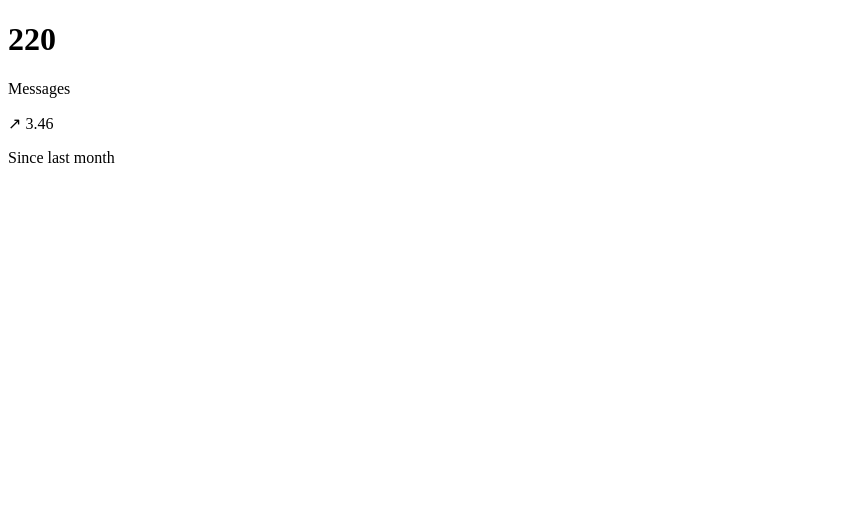
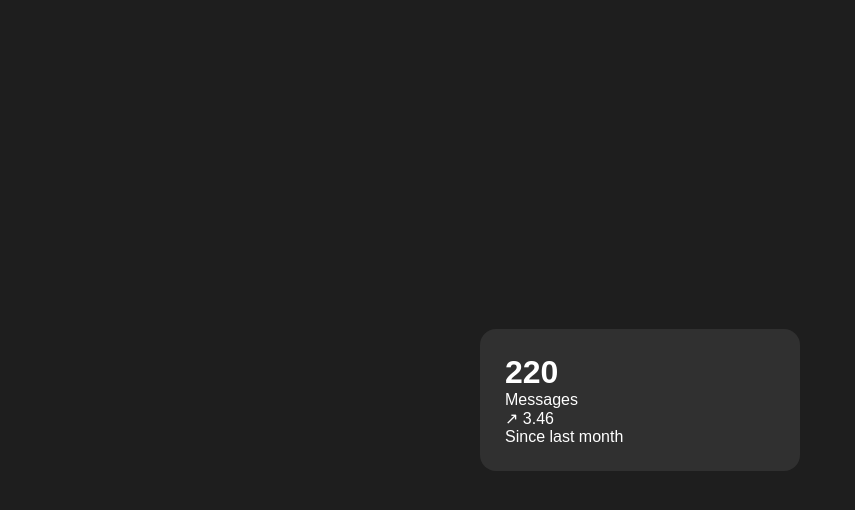
Before and after one commit to fabri2wavy/examen_primer_parcial_R2074-5_ArielFabricioTarquiVillalba, a plain HTML site: page index.html in a window 1280 px wide. Shown: the whole page, without its empty margins (0-855 px from the left). Drawn offline with Linux system fonts and the light colour scheme.

Commit message:
tarjeta creada

```diff
--- a/styles.css
+++ b/styles.css
@@ -0,0 +1,24 @@
+* {
+    padding: 0;
+    margin: 0;
+    box-sizing: inherit;
+}
+
+body {
+    background: #1e1e1e;
+    display: flex;
+    align-items: center;
+    justify-content: center;
+    height: 100vh;
+    font-family: 'Arial', sans-serif;
+    box-sizing: border-box;
+}
+
+main {
+    background: #303030;
+    width: 320px;
+    border-radius: 16px;
+    padding: 25px;
+    gap: 10px;
+    color: #ffffff;
+}
```
